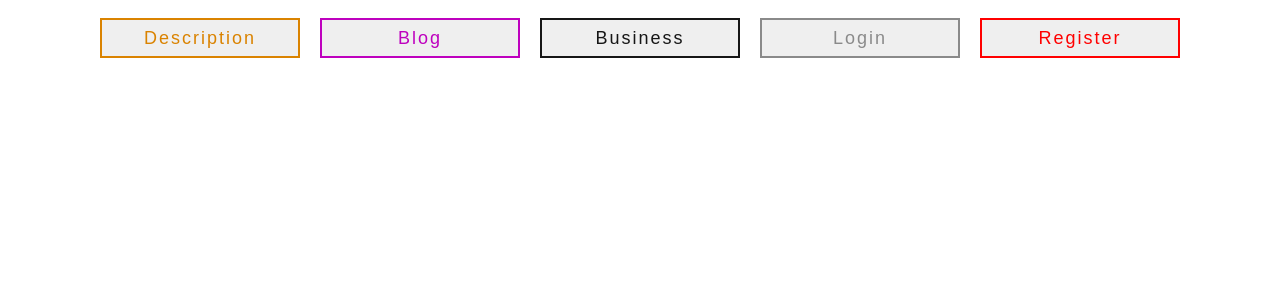
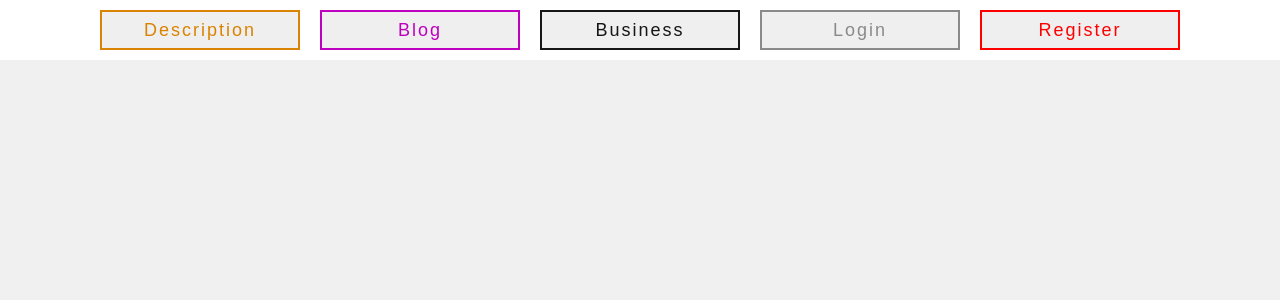
Before and after one commit to KVAKFLA/FirstSite, a PHP site: page /MainPage_Welcome.php in a window 1280 px wide. Shown: the top 300 px of the page. Run offline with PHP 8.4, Linux system fonts and the light colour scheme.

Commit message:
my try frontend3

```diff
--- a/MainPage_Welcome.css
+++ b/MainPage_Welcome.css
@@ -1,11 +1,22 @@
+
+html{
+	background-color: rgb(240, 240, 240);
+}
+
+/*top*/
 .hl{
     background-color: white;
     display: flex;
 	flex-wrap: wrap;
 	justify-content: center;
 	align-items: center;
+	position: absolute;
+	width: 100%;
+	left: 0%;
+	top: 0%;
+}
 
-}
+/*buttons*/
 .log{
 	display: block;
 	width: 200px;
```
